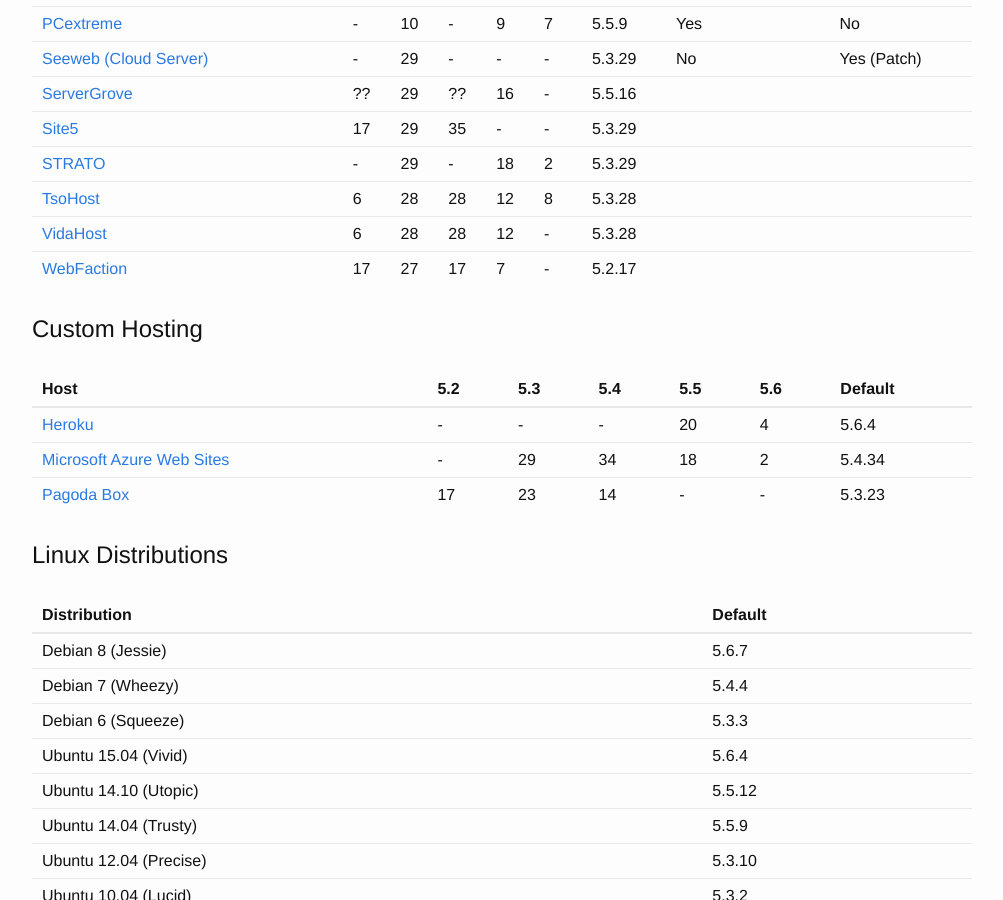
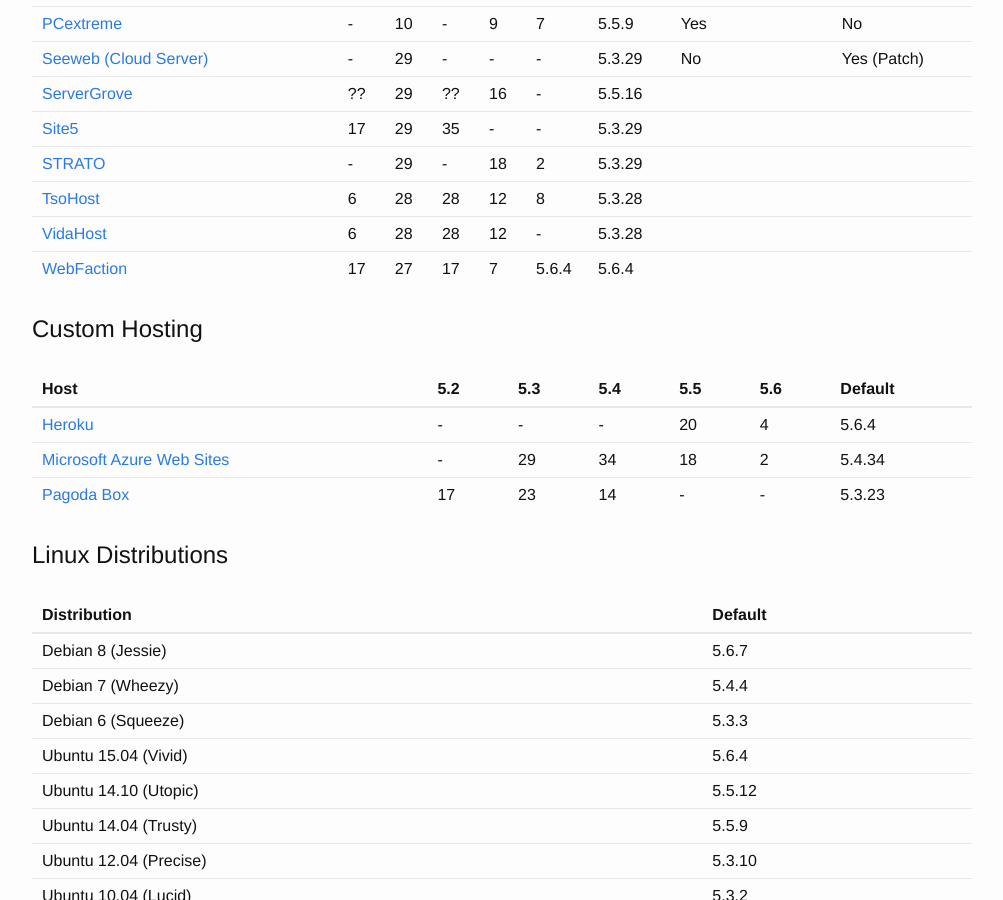
Before and after one commit to phpversions/phpversions.info, a Jekyll site: the page built from index.html, in a window 1280 px wide and 900 px high, scrolled down 1612 px. Shown: the whole window, without its empty margins (138-1141 px from the left). Built offline with Jekyll 4.4.1, drawn with Linux system fonts in a browser that asks for light colours.

Commit message:
Updating WebFaction with PHP 5.6 support.

```diff
--- a/_data/shared_hosts.yml
+++ b/_data/shared_hosts.yml
@@ -310,4 +310,5 @@
   php53: 27
   php54: 17
   php55: 7
-  default: 5.2.17
+  php56: 5.6.4
+  default: 5.6.4
```
